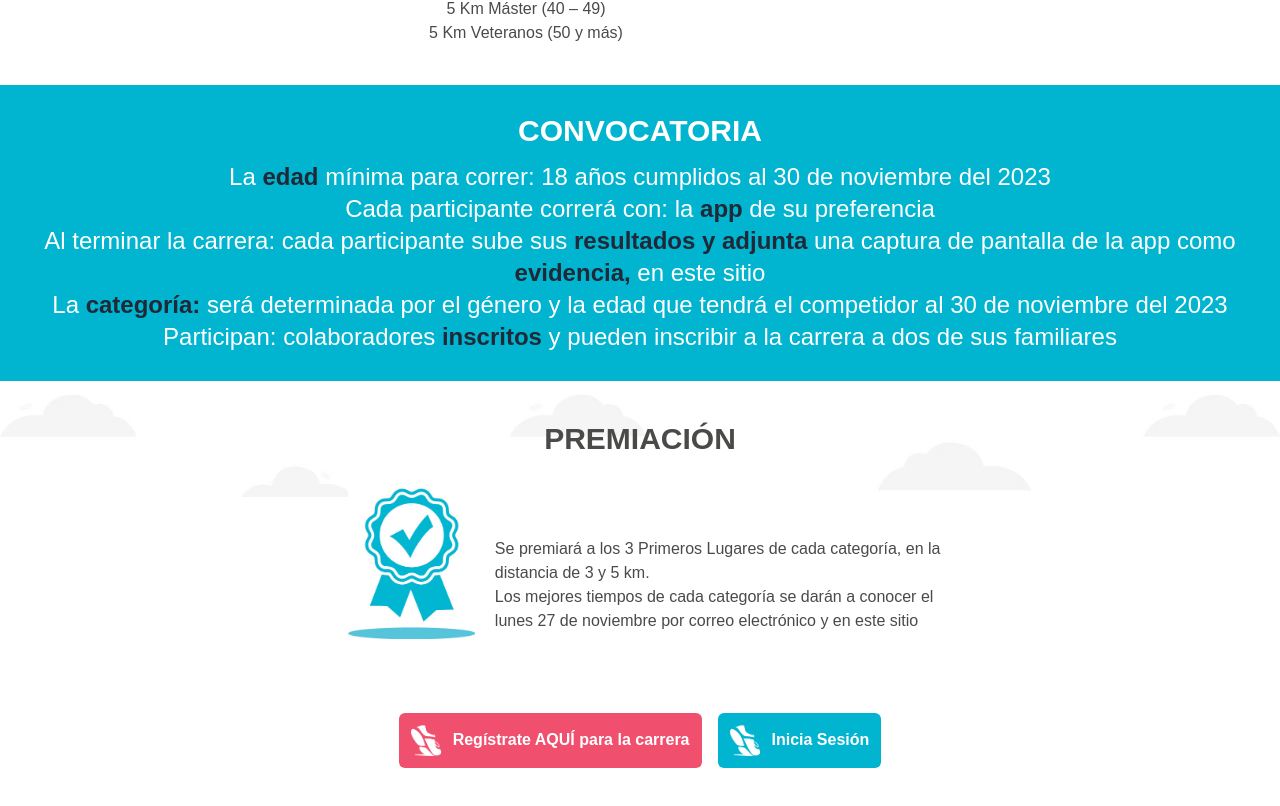
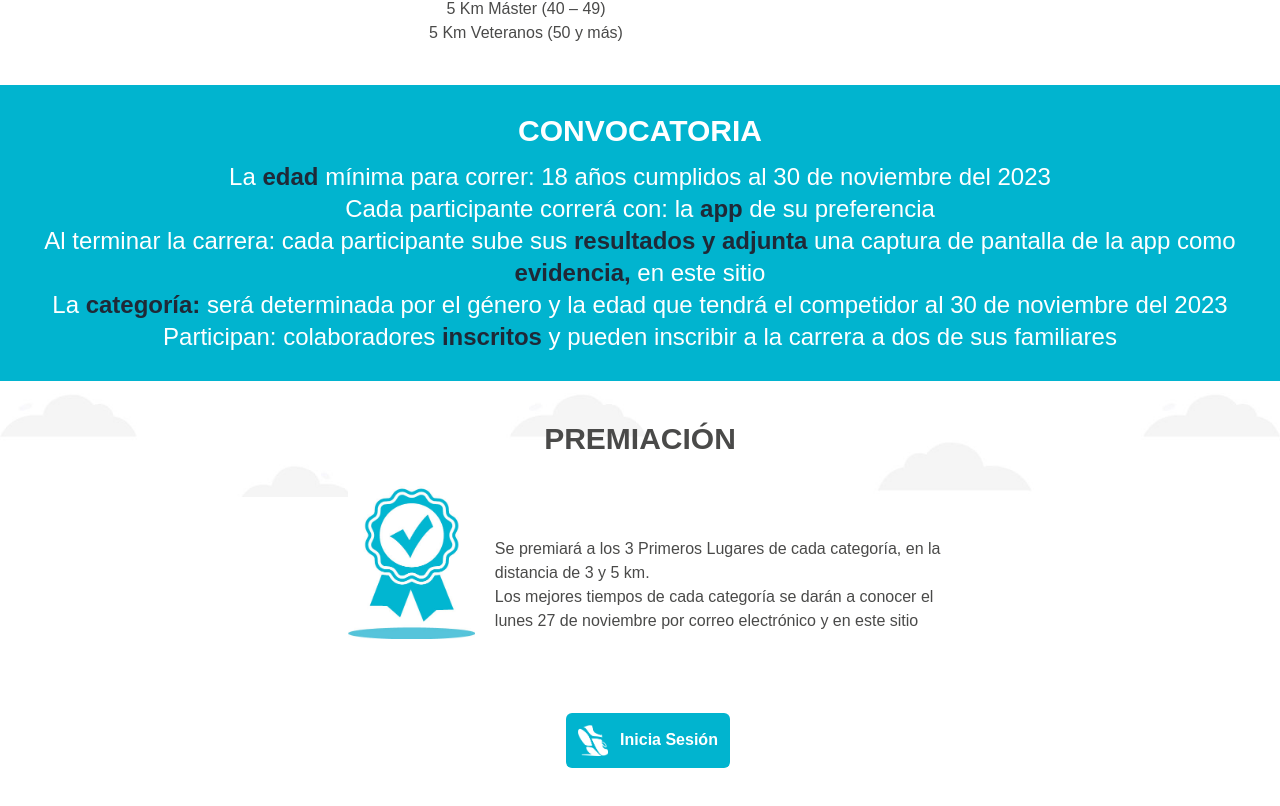
Before and after one commit to davidtoris/runnersapp, a Next.js app: page / in a window 1280 px wide. Shown: the part 1776-2582 px from the top of the page. Built offline with nearby package versions, Linux system fonts and the light colour scheme.

Commit message:
desahabilitar la carrera

```diff
--- a/src/app/page.tsx
+++ b/src/app/page.tsx
@@ -123,12 +123,12 @@ const Home = () => {
       </div>
 
       <div className='flex justify-center flex-col md:flex-row pb-14 mt-3 p-4'>
-        <Link href="/register">
+        {/* <Link href="/register">
           <div className='bg-redCustom text-white w-12/12 text-center m-auto font-extrabold p-3 rounded-md mt-8 flex items-center justify-center hover:scale-105 transition transform duration-200 cursor-pointer'>
             <Image src="/tennis.png" width={30} height={30} alt=''/>
             <div className="ml-3"> Regístrate AQUÍ para la carrera</div>
           </div>
-        </Link>
+        </Link> */}
         <Link href="/login">
           <div className='bg-blueCustom text-white w-12/12 ml-0 md:ml-4 text-center m-auto font-extrabold p-3 rounded-md mt-8 flex items-center justify-center hover:scale-105 transition transform duration-200 cursor-pointer'>
             <Image src="/tennis.png" width={30} height={30} alt=''/>
--- a/src/app/register/page.tsx
+++ b/src/app/register/page.tsx
@@ -395,7 +395,7 @@ const Register = ({}) => {
                   <div className='flex justify-center mt-5'>
                     <button type="submit"
                       className='bg-redCustom text-white w-12/12 text-center m-auto font-extrabold p-3 rounded-md flex items-center justify-center hover:scale-105 transition transform duration-200 cursor-pointer disabled:bg-slate-200 disabled:cursor-not-allowed'
-                      disabled={!dirty || !isValid}
+                      disabled
                       >
                         {userLoading ? ( <Loader />) : 'Registrarme'}
                     </button>
```
